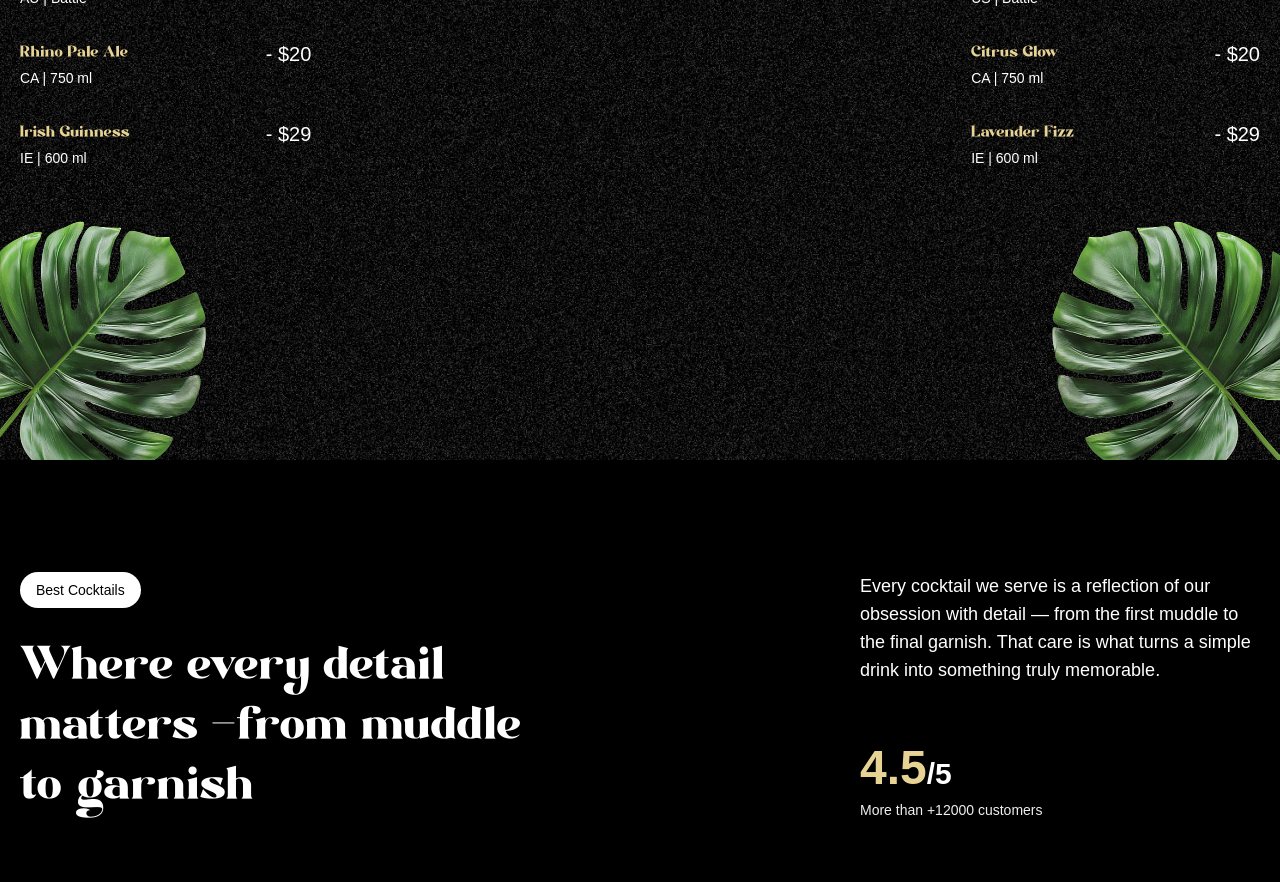
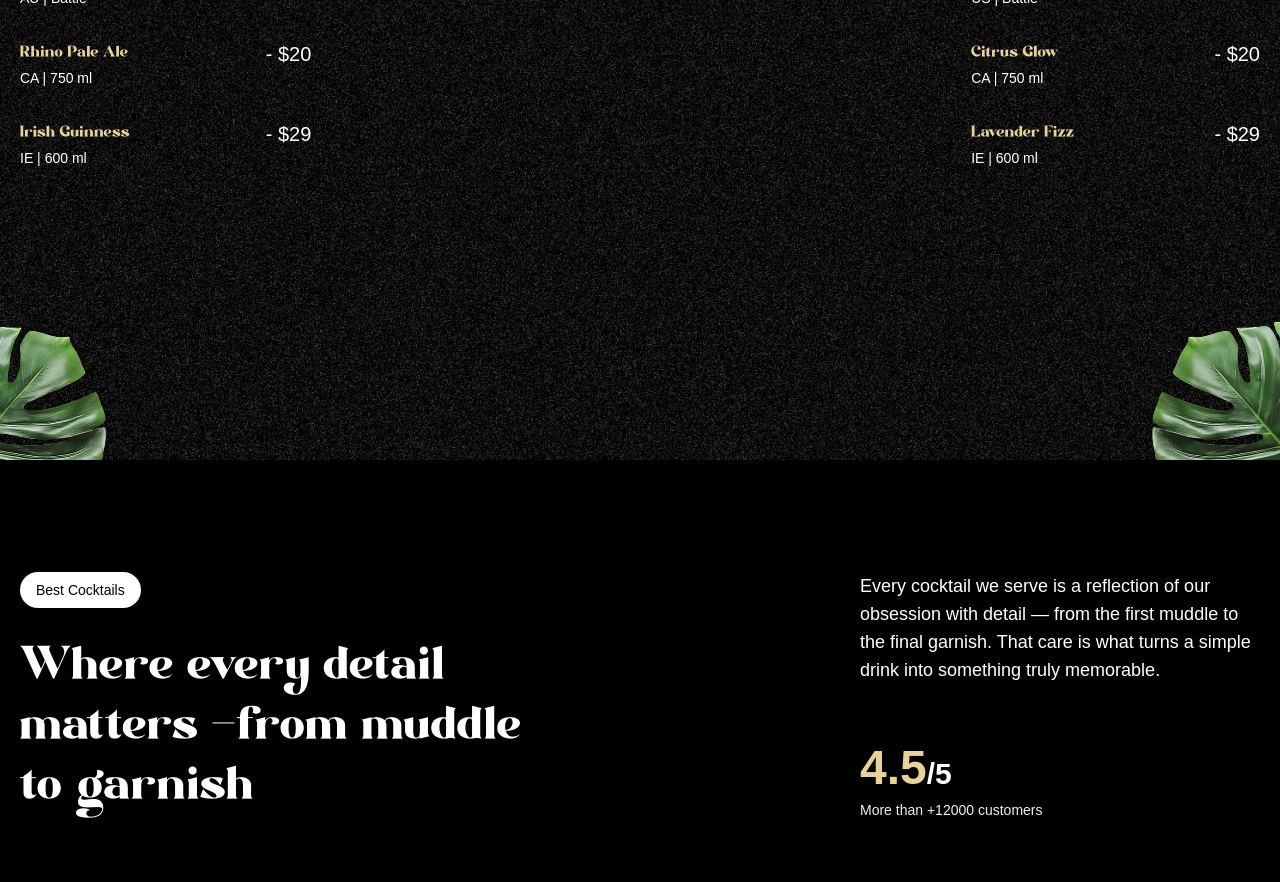
Before and after one commit to prasoonmohan/gsap-cocktail, a React (Vite) app: page / in a window 1280 px wide. Shown: the part 1140-2022 px from the top of the page. Built offline with nearby package versions, Linux system fonts and the light colour scheme; a web font is replaced by a local one.

Commit message:
feat : Added animation in cocktails section

```diff
--- a/src/components/Cocktails.jsx
+++ b/src/components/Cocktails.jsx
@@ -1,11 +1,35 @@
+import { useGSAP } from '@gsap/react'
+import gsap from 'gsap'
 import { cocktailLists, mockTailLists } from '../../constants/index.js'
+import { ScrollTrigger } from 'gsap/all';
+import { useRef } from 'react';
+
+gsap.registerPlugin(ScrollTrigger);
 
 const Cocktails = () => {
+	const sectionRef = useRef(null);
+	const leftLeafRef = useRef(null);
+	const rightLeafRef = useRef(null);
+
+	useGSAP(() => {
+		const parallaxTimeline = gsap.timeline({
+			scrollTrigger: {
+				trigger: sectionRef.current,
+				start: 'top 30%',
+				end: 'bottom 80%',
+				scrub: true
+			}
+		});
+
+		parallaxTimeline
+			.from(leftLeafRef.current, { x: -100, y: 100, ease: 'none' })
+			.from(rightLeafRef.current, { x: 100, y: 100, ease: 'none' });
+	}, []);
 
 	return (
-		<section id="cocktails" className="noisy">
-			<img src="/images/cocktail-left-leaf.png" alt="l-leaf" id="c-left-leaf" />
-			<img src="/images/cocktail-right-leaf.png" alt="r-leaf" id="c-right-leaf" />
+		<section id="cocktails" className="noisy" ref={sectionRef}>
+			<img src="/images/cocktail-left-leaf.png" alt="l-leaf" id="c-left-leaf" ref={leftLeafRef} />
+			<img src="/images/cocktail-right-leaf.png" alt="r-leaf" id="c-right-leaf" ref={rightLeafRef} />
 
 			<div className="list">
 				<div className="popular">
```
